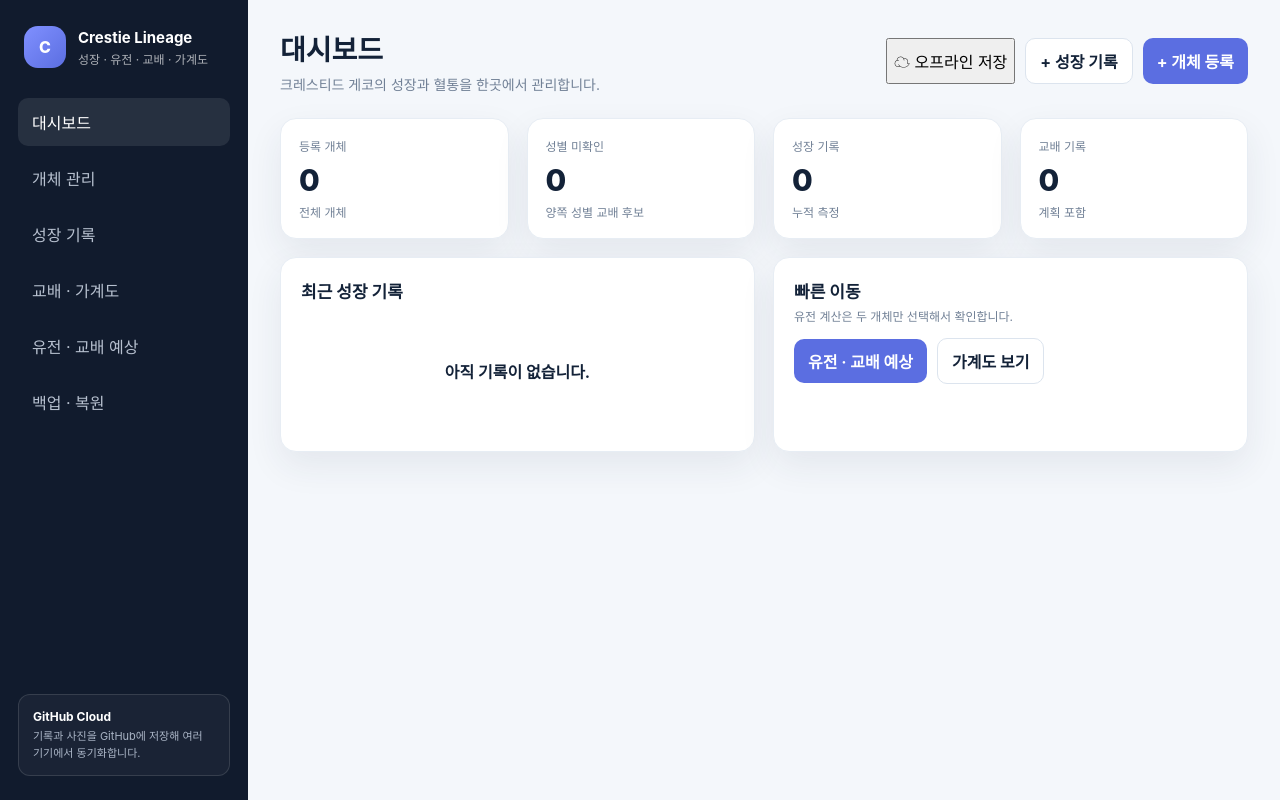
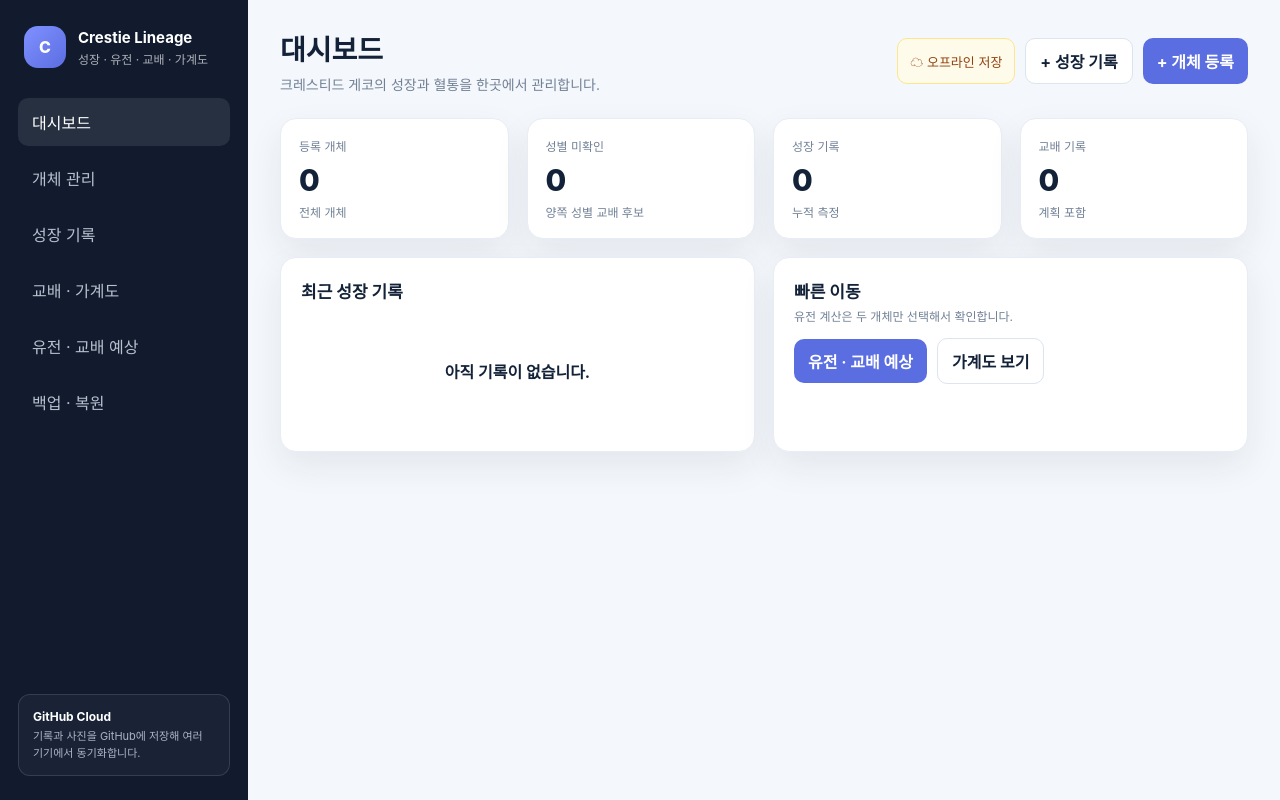
Before and after one commit to steo410/cre, a plain HTML site: page index.html in a window 1280 px wide. Drawn offline with Linux system fonts and the light colour scheme; no server answers.

Commit message:
Load cloud sync styles

```diff
--- a/index.html
+++ b/index.html
@@ -6,6 +6,7 @@
   <meta name="theme-color" content="#0f172a" />
   <title>Crestie Lineage v3 - 성장·유전·가계도·클라우드</title>
   <link rel="stylesheet" href="style.css" />
+  <link rel="stylesheet" href="cloud.css" />
 </head>
 <body>
   <div class="app-shell">
```
